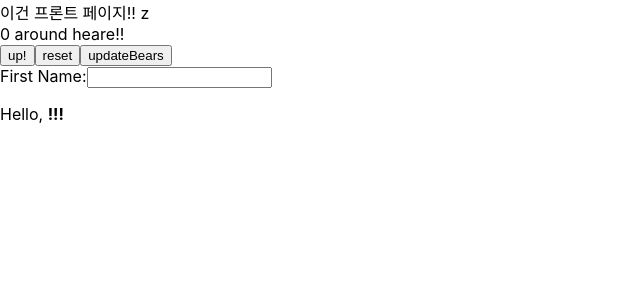
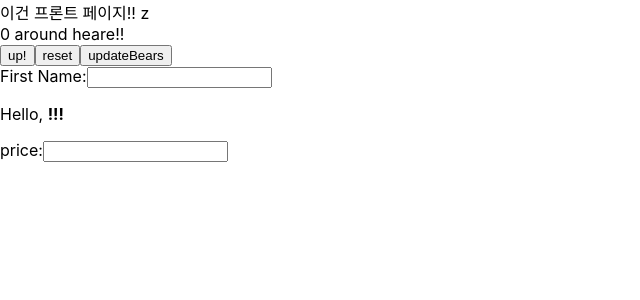
Before and after one commit to hayeonn2/VanillaJS-React-Nodejs, a React (Create React App) app in the folder frontend/: page / in a window 1280 px wide. Shown: the top 300 px of the page, without its empty margins (0-640 px from the left). Built offline with nearby package versions, Linux system fonts and the light colour scheme; no server answers.

Commit message:
usePriceStore 생성 후 숫자만 입력 가능한 input 생성 및 테스트

```diff
--- a/frontend/src/App.js
+++ b/frontend/src/App.js
@@ -2,6 +2,7 @@ import {useEffect} from "react";
 import axios from "axios";
 import { useStore } from './zustand/useStore';
 import { usePersonStore } from './zustand/usePerson';
+import { usePriceStore } from './zustand/usePriceStore';
 
 function App(){
   const getApi = async () => {
@@ -21,6 +22,10 @@ function App(){
   const firstName = usePersonStore((state) => state.firstName);
   const updateFirstName = usePersonStore((state) => state.updateFirstName);
 
+  // 가격 변경
+  const price = usePriceStore((state => state.price));
+  const updatePrice = usePriceStore((state) => state.updatePrice);
+
   return(
   <div>
     이건 프론트 페이지!! z
@@ -39,6 +44,17 @@ function App(){
       </label>
       <p>Hello, <strong>{firstName}!!!</strong></p>
     </div>
+
+    <div>
+      <label>
+        price:
+        <input
+          onChange={(e) => updatePrice(e.target.value)}
+          value={price}
+        />
+      </label>
+      <p>{price}</p>
+    </div>
   </div>
   )
 };
--- /dev/null
+++ b/frontend/src/zustand/usePriceStore.js
@@ -0,0 +1,20 @@
+import {create} from "zustand";
+
+export const usePriceStore = create((set) => ({
+    price: '',
+    updatePrice: (price) => {
+        const parsedPrice = parseFloat(price);
+
+        if(price === ''){
+            set(() => ({ price: 0}));
+        } else {
+            if(!isNaN(parsedPrice)) {
+                set(() => ({ price: parsedPrice}));
+            } else {
+                console.warn("숫자만 가능함요")
+            }
+        }
+
+    }
+
+}))
```
